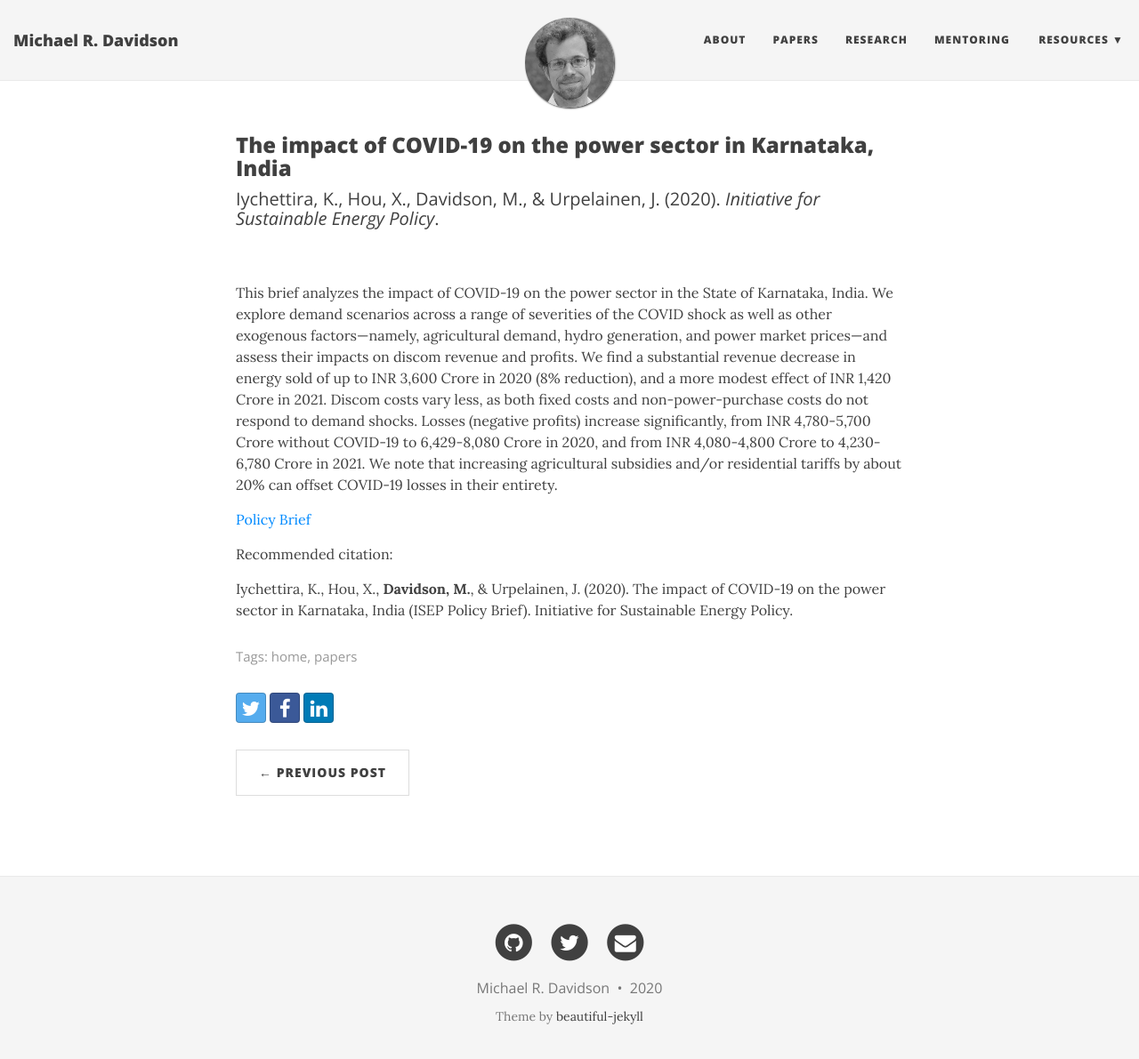
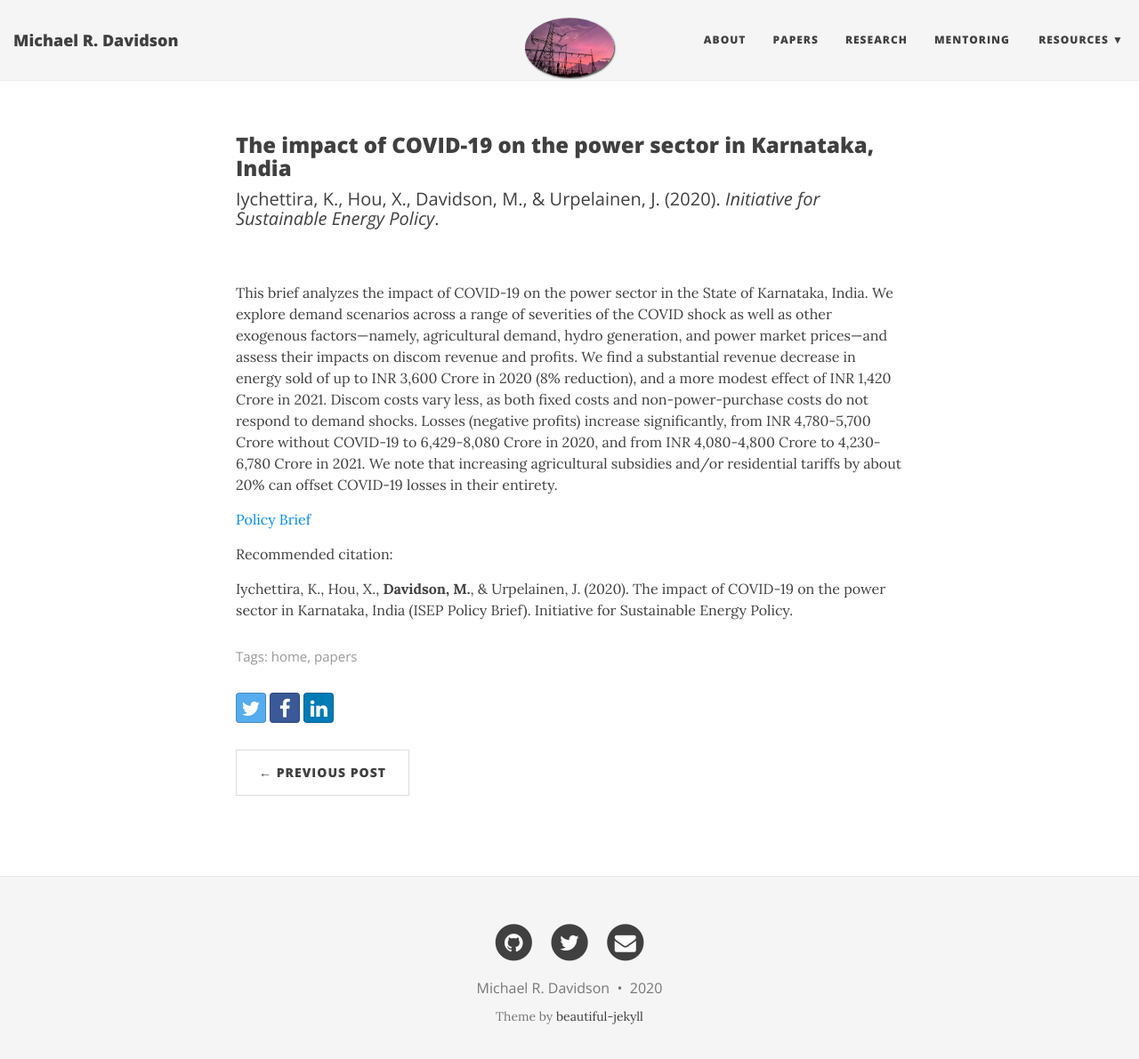
Before and after one commit to east-winds/east-winds.github.io, a Jekyll site: the page built from _posts/2020-09-17-impact-covid-karnataka-electricity.md, in a window 1280 px wide and 1204 px high. Shown: the top 1191 px of the window at 89% size. Built offline with Jekyll 4.4.1, drawn with Linux system fonts in a browser that asks for light colours; nearby versions of some CDN libraries.

Commit message:
isep image

```diff
--- a/_posts/2020-09-17-impact-covid-karnataka-electricity.md
+++ b/_posts/2020-09-17-impact-covid-karnataka-electricity.md
@@ -3,6 +3,7 @@ layout: paper
 title: "The impact of COVID-19 on the power sector in Karnataka, India"
 subtitle: "Iychettira, K., Hou, X., Davidson, M., & Urpelainen, J. (2020). <i>Initiative for Sustainable Energy Policy</i>."
 tags: [home, papers]
+image: /img/india-transmission-tower.png
 
 ---
 
```
Also changed, not shown: img/india-transmission-tower.png (added).
